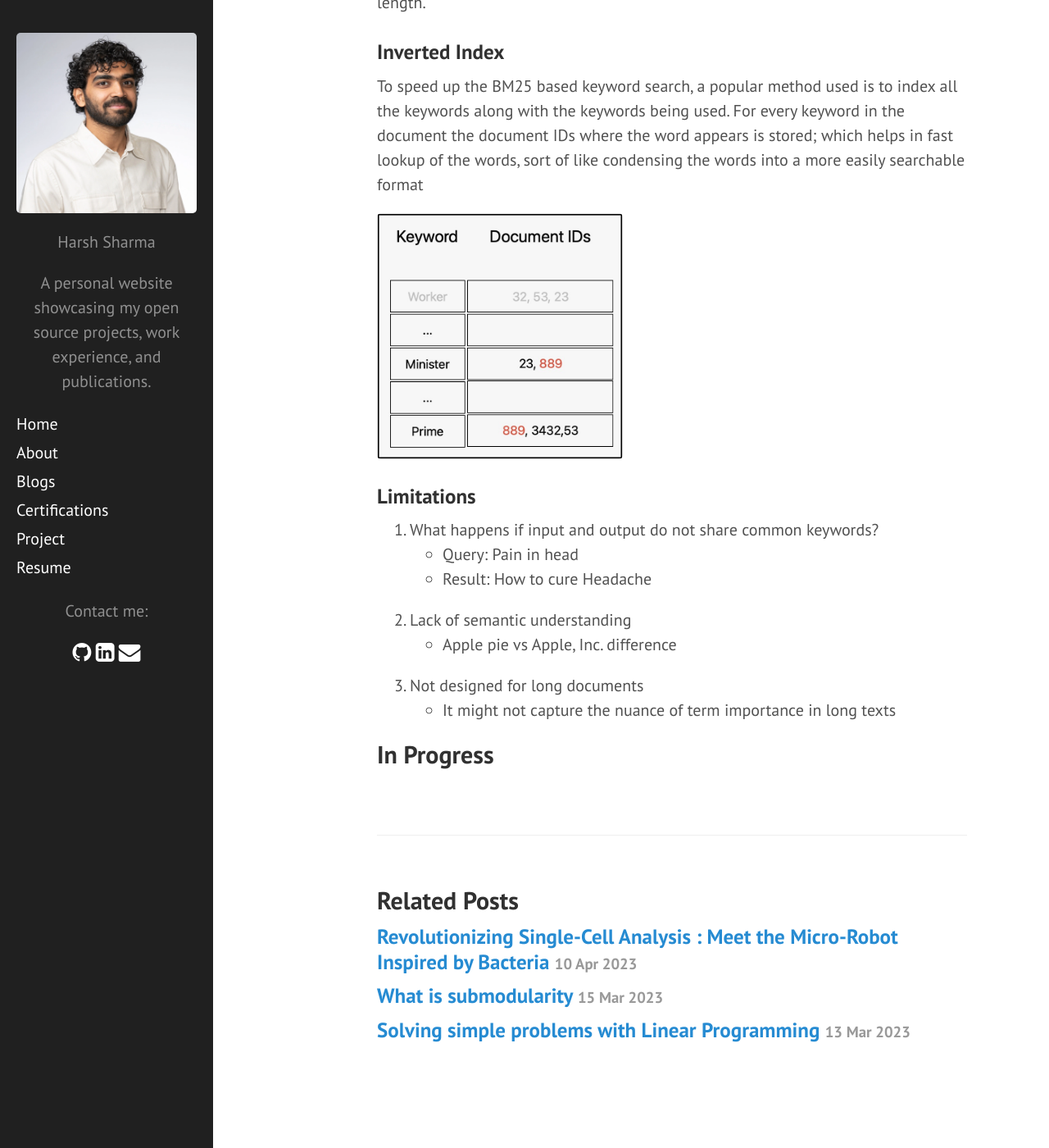
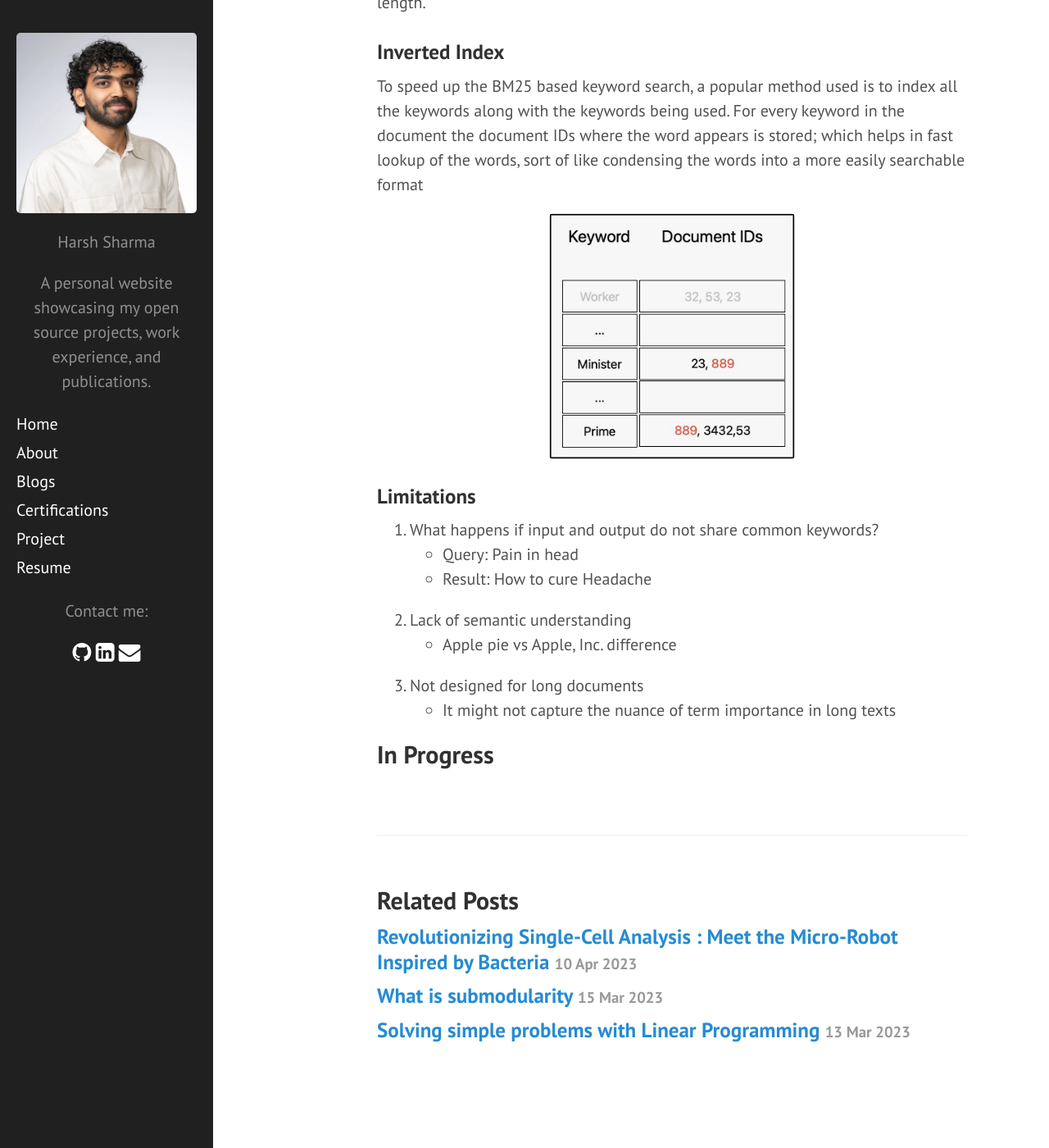
Before and after one commit to 97harsh/97harsh.github.io, a Jekyll site: the page built from _posts/2023-08-24-llm-with-semantic-search.md, in a window 1280 px wide and 1400 px high, scrolled down 1247 px. Shown: the whole window at 82% size. Built offline with Jekyll 4.4.1, drawn with Linux system fonts in a browser that asks for light colours; nearby versions of some CDN libraries; Markdown is read by kramdown in place of the engine named in the settings.

Commit message:
Added alignment to the JS

```diff
--- a/public/css/custom.css
+++ b/public/css/custom.css
@@ -1,6 +1,18 @@
 .dynamic-width {
-    width: auto;  /* Default width */
-    height: auto; /* Default height to maintain the aspect ratio */
-    display: block; /* To ensure it's treated as a block element, which can help with some scaling issues */
-    max-width: 100%; /* Optional: to ensure the image doesn't overflow its container */
+    width: auto;
+    height: auto;
+    display: block;
+    margin: auto;
+    max-width: 100%;
 }
+
+
+.align-left {
+    margin-right: auto;
+    margin-left: 0;
+}
+
+.align-right {
+    margin-left: auto;
+    margin-right: 0;
+}
--- a/public/js/custom.js
+++ b/public/js/custom.js
@@ -4,21 +4,24 @@
     images.forEach(function(img) {
         var desiredWidth = img.getAttribute('data-width');
         var desiredHeight = img.getAttribute('data-height');
+        var alignment = img.getAttribute('data-align');
 
         if (desiredWidth && desiredHeight) {
-            // If both width and height are specified
             img.style.width = desiredWidth + 'px';
             img.style.height = desiredHeight + 'px';
         } else if (desiredWidth) {
-            // If only width is specified
             img.style.width = desiredWidth + 'px';
             img.style.height = 'auto';
         } else if (desiredHeight) {
-            // If only height is specified
             var aspectRatio = img.naturalWidth / img.naturalHeight;
             img.style.width = (desiredHeight * aspectRatio) + 'px';
             img.style.height = desiredHeight + 'px';
         }
-        // If neither width nor height is specified, the image remains unchanged
+
+        if (alignment === 'left') {
+            img.classList.add('align-left');
+        } else if (alignment === 'right') {
+            img.classList.add('align-right');
+        }
     });
 });
```
